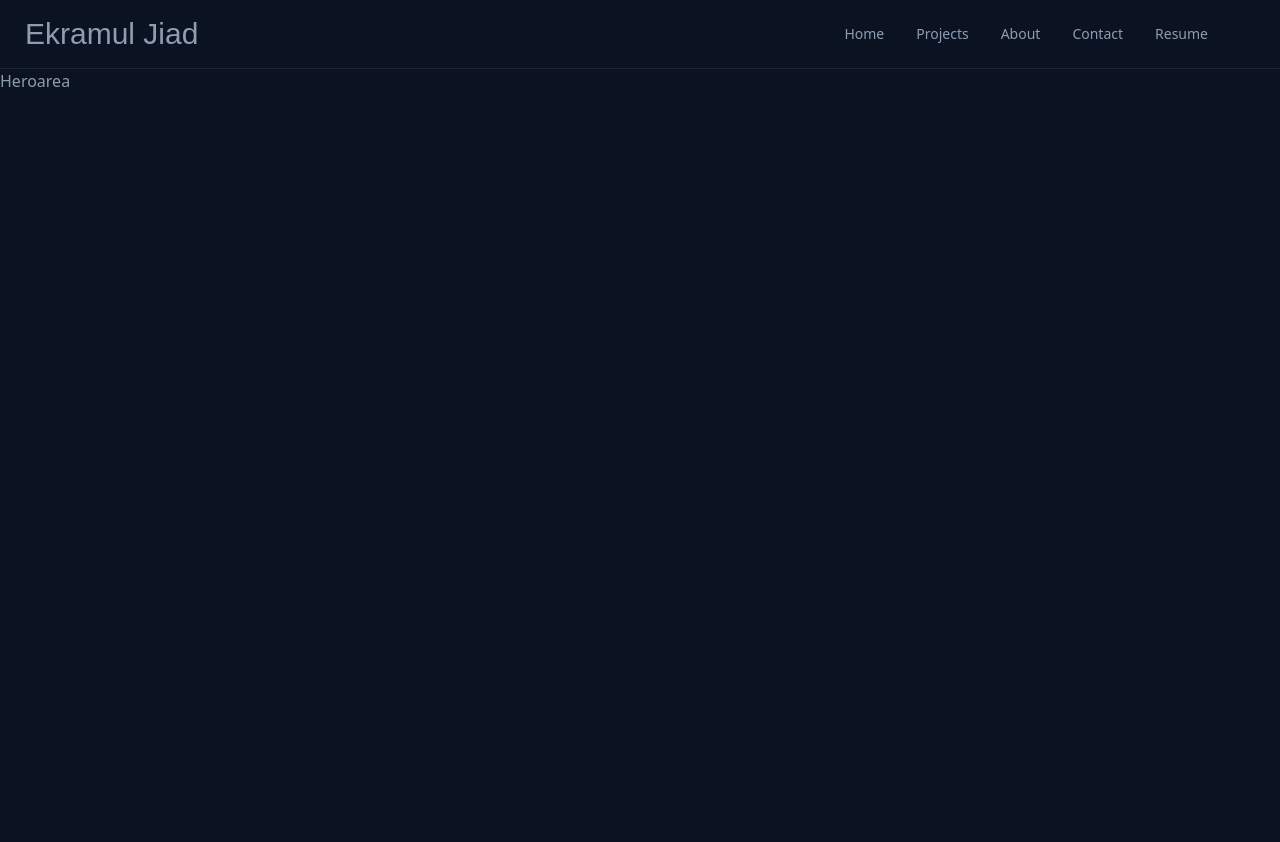
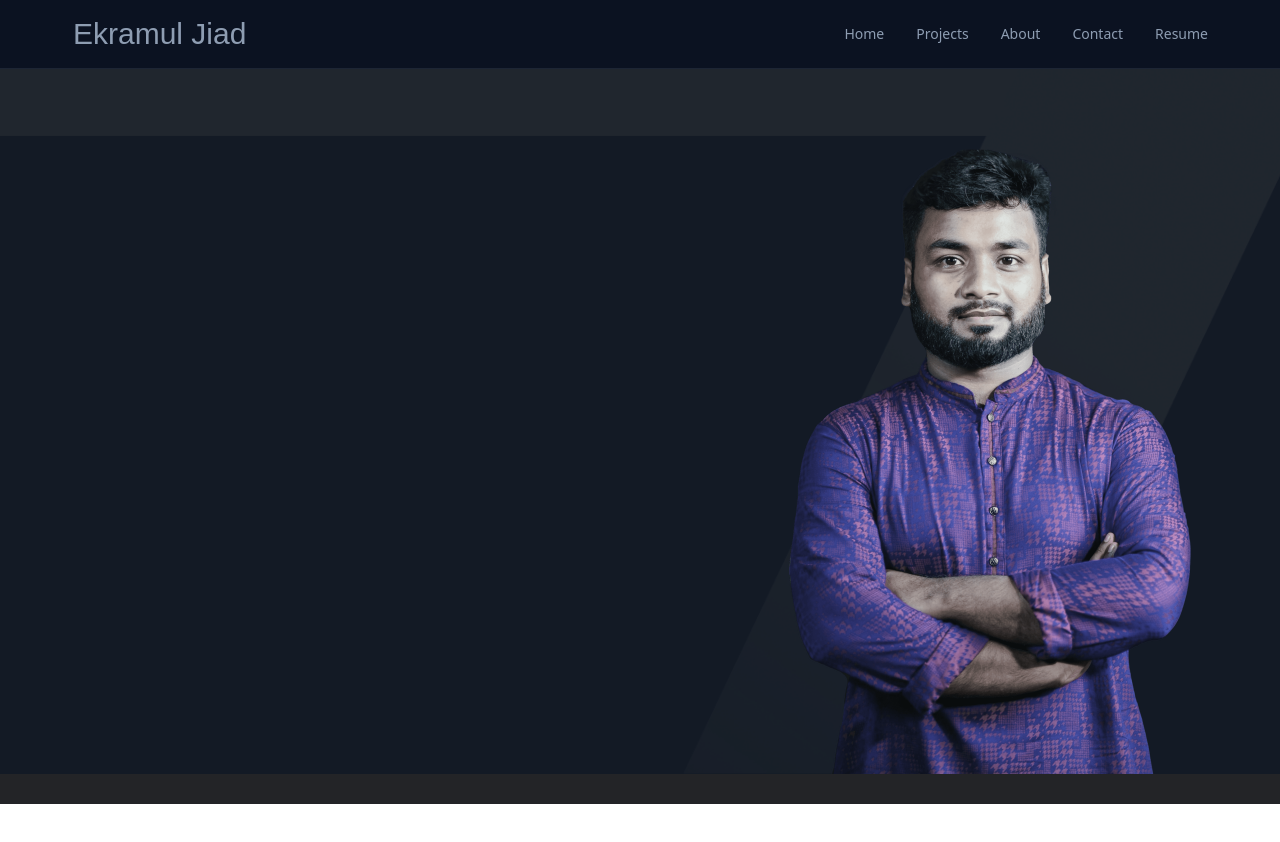
Before and after one commit to CalmJiad/jiad-ekramul-portfolio, a React (Vite) app: page / in a window 1280 px wide. Shown: the top 842 px of the page. After the commit the page ends 804 px from the top, so only its background shows below. Built offline with nearby package versions, Linux system fonts and the light colour scheme; a web font is replaced by a local one.

Commit message:
Heroarea image positioning completed

```diff
--- a/src/App.jsx
+++ b/src/App.jsx
@@ -4,7 +4,7 @@ import Navbar from "./components/Navbar";
 const App = () => {
   return (
     <div>
-      <Navbar />
+      <Navbar id="Home" />
       <HeroArea />
     </div>
   );
--- a/src/components/HeroArea.jsx
+++ b/src/components/HeroArea.jsx
@@ -1,5 +1,23 @@
+import profileImage from "../../public/images/profile.png";
+import heroAreaCss from "../styles/heroArea.module.css";
+
 const HeroArea = () => {
-  return <div className="h-[1500px]">Heroarea</div>;
+  return (
+    <div className="w-full h-[734.5px] lg:bg-[url(/images/hero.png)] bg:transparent relative bg-cover bg-center bg-no-repeat border-b-[1.9em] border-[#232427]">
+      <div className="w-full h-full absolute top-0 left-0 bg-[#181E29] bg-opacity-70 flex justify-around items-center px-16">
+        <div className="w-8/12 flex items-center justify-center"></div>
+        <div
+          className={`w-4/12 absolute right-16 bottom-0 ${heroAreaCss.hidden}`}
+        >
+          <img
+            src={profileImage}
+            alt="Jiad-Profile-Img"
+            className="h-[626px] w-[402px] object-cover"
+          />
+        </div>
+      </div>
+    </div>
+  );
 };
 
 export default HeroArea;
--- a/src/components/Navbar.jsx
+++ b/src/components/Navbar.jsx
@@ -65,40 +65,46 @@ const Navbar = () => {
               animate={{ opacity: 1, scale: 1 }}
               transition={{ duration: 0.5 }}
             >
-              <a href="#">Home</a>
+              <a href="#home">Home</a>
             </motion.li>
             <motion.li
               initial={{ opacity: 0, scale: 0.5 }}
               animate={{ opacity: 1, scale: 1 }}
               transition={{ duration: 0.5 }}
             >
-              <a href="#">Projects</a>
+              <a href="#projects">Projects</a>
             </motion.li>
             <motion.li
               initial={{ opacity: 0, scale: 0.5 }}
               animate={{ opacity: 1, scale: 1 }}
               transition={{ duration: 0.5 }}
             >
-              <a href="#">About</a>
+              <a href="#about">About</a>
             </motion.li>
             <motion.li
               initial={{ opacity: 0, scale: 0.5 }}
               animate={{ opacity: 1, scale: 1 }}
               transition={{ duration: 0.5 }}
             >
-              <a href="#">Contact</a>
+              <a href="#contact">Contact</a>
             </motion.li>
             <motion.li
               initial={{ opacity: 0, scale: 0.5 }}
               animate={{ opacity: 1, scale: 1 }}
               transition={{ duration: 0.5 }}
             >
-              <a href="#">Resume</a>
+              <a
+                href="https://drive.google.com/file/d/1kH6rpSYw6X-uCyPNoJNzdBlQuFBd2aXQ/view?usp=sharing"
+                target="__blank"
+              >
+                Resume
+              </a>
             </motion.li>
           </ul>
         </div>
+        <div className="pr-12"></div>
         <motion.a
-          href="#"
+          href="#Home"
           className="btn btn-ghost text-center font-cute-font text-3xl font-medium"
           initial={{ opacity: 0, scale: 0.5 }}
           animate={{ opacity: 1, scale: 1 }}
--- a/src/index.css
+++ b/src/index.css
@@ -1,6 +1,10 @@
 @tailwind base;
 @tailwind components;
 @tailwind utilities;
+
+html {
+  scroll-behavior: smooth;
+}
 
 body {
   background-color: #0b1221;
--- /dev/null
+++ b/src/styles/heroArea.module.css
@@ -0,0 +1,25 @@
+.hidden {
+  display: none;
+}
+
+@media (min-width: 1440px) and (max-width: 3500px) {
+  .hidden {
+    display: block !important;
+  }
+  .profileImage {
+    height: 626px;
+    width: 402px;
+    object-fit: cover;
+  }
+}
+
+@media (min-width: 1024px) and (max-width: 1439px) {
+  .hidden {
+    display: block !important;
+  }
+  .profileImage {
+    height: 417px;
+    width: 268px;
+    object-fit: cover;
+  }
+}
```
Also changed, not shown: public/images/hero.png (added), public/images/profile.png (added).
